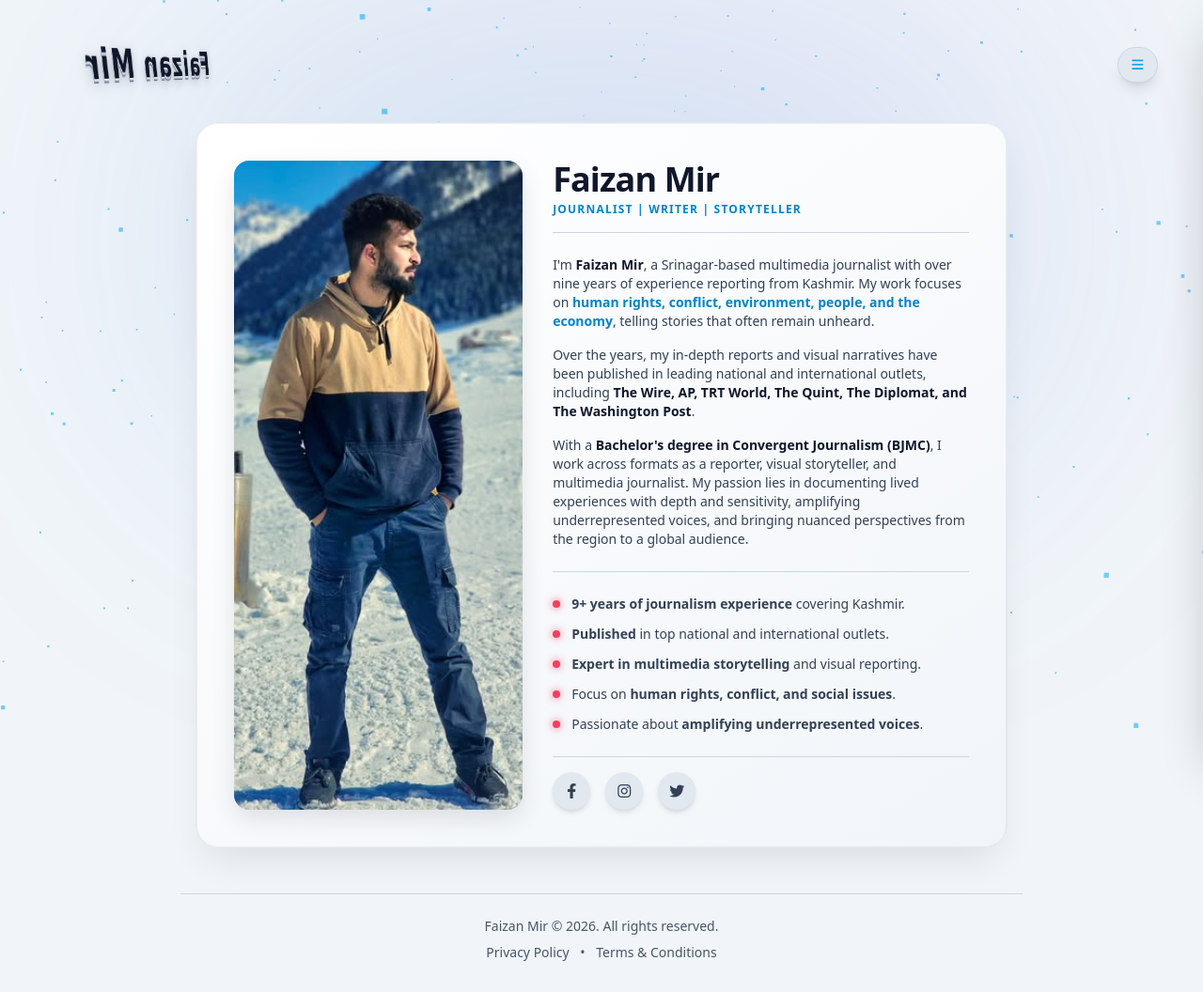
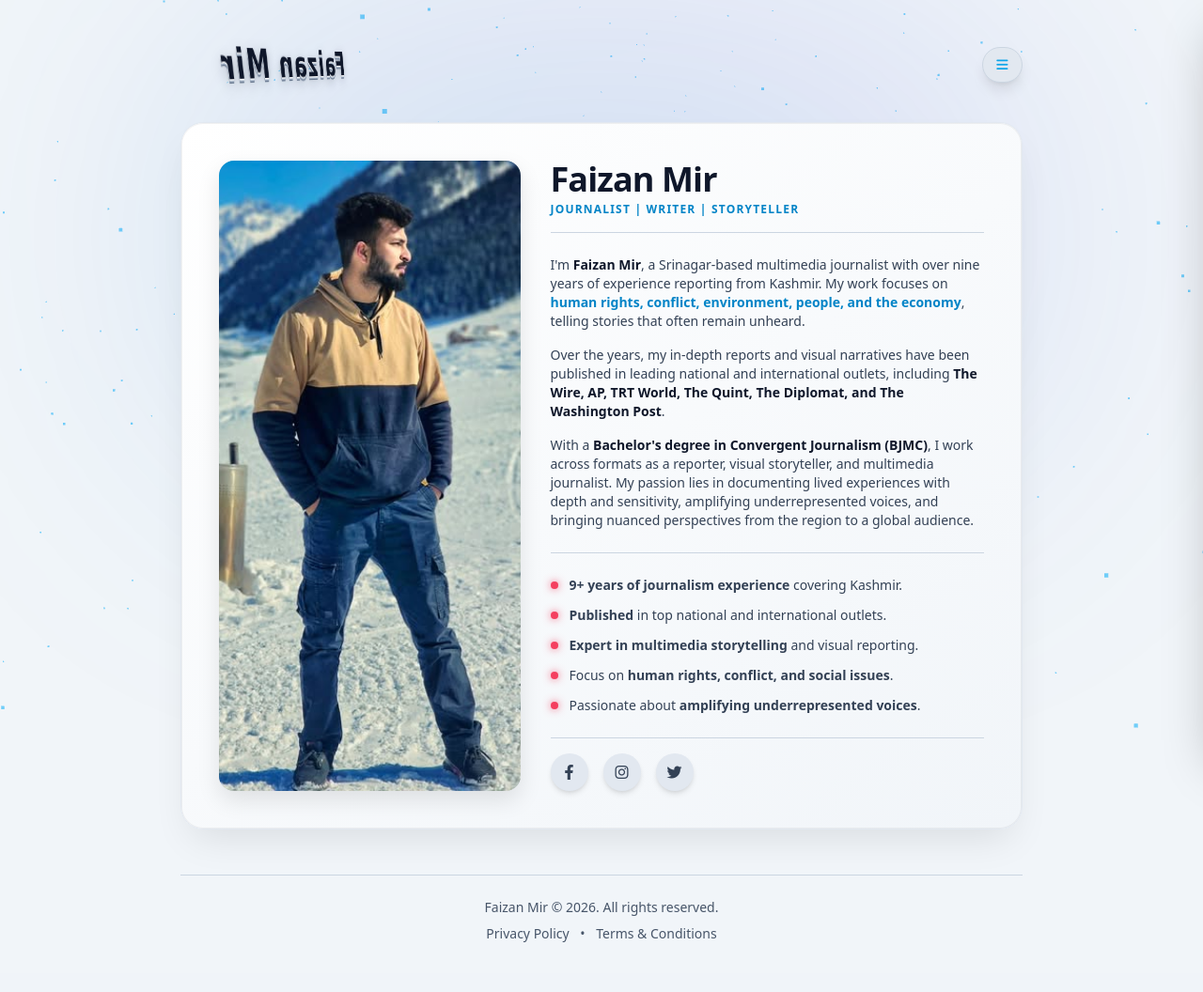
Before and after one commit to bhataru/FMJ, a FastAPI app: page / in a window 1280 px wide. Shown: the whole page at 94% size. After the commit the page ends 1003 px from the top, so only its background shows below. Run offline with FastAPI, Linux system fonts and the light colour scheme; parts of the project's set-up code (start-up, migrations or seed data) failed here and were passed over; some libraries are stand-ins or nearby versions.

Commit message:
Update main.py and project files

```diff
--- a/templates/index.html
+++ b/templates/index.html
@@ -53,7 +53,7 @@
 
         .text-3d-cursive {
             font-family: 'Great Vibes', 'Pinyon Script', 'Brush Script MT', cursive, serif;
-            font-size: clamp(1.5rem, 4vw, 2.4rem);
+            font-size: clamp(1.6rem, 3.5vw, 2.4rem);
             font-weight: bold;
             font-style: italic;
             letter-spacing: 0.05em;
@@ -106,16 +106,16 @@
         }
     </style>
 </head>
-<body class="bg-slate-100 dark:bg-darkBg text-slate-900 dark:text-slate-100 font-sans min-h-screen relative flex flex-col justify-between py-4 sm:py-8 transition-colors duration-300 overflow-x-hidden">
+<body class="bg-slate-100 dark:bg-darkBg text-slate-900 dark:text-slate-100 font-sans min-h-screen relative flex flex-col justify-between py-4 sm:py-8 px-3 sm:px-6 transition-colors duration-300 overflow-x-hidden">
 
     <div class="absolute top-0 left-1/2 -translate-x-1/2 w-[900px] h-[500px] bg-gradient-to-tr from-sky-600/15 to-indigo-600/15 blur-[140px] rounded-full pointer-events-none"></div>
 
     <!-- Header with 360-degree Rotating 3D Cursive Name -->
-    <header class="relative z-20 flex justify-between items-center w-full px-4 sm:px-12 mb-4 sm:mb-6 box-border">
-        <a href="/" class="py-2 inline-block max-w-[200px] sm:max-w-none overflow-hidden">
+    <header class="relative z-20 flex justify-between items-center w-full max-w-4xl mx-auto mb-6">
+        <a href="/" class="py-2 inline-block">
             <span class="text-3d-cursive">Faizan Mir</span>
         </a>
-        <button onclick="toggleMenu()" class="flex items-center gap-2 bg-slate-200 dark:bg-slate-900/80 border border-slate-300 dark:border-slate-700/50 px-3.5 py-2 rounded-full text-slate-700 dark:text-slate-300 hover:text-sky-500 dark:hover:text-sky-400 hover:border-sky-500 transition shadow-lg text-xs font-semibold uppercase tracking-wider cursor-pointer" title="Open Menu">
+        <button onclick="toggleMenu()" class="flex items-center gap-2 bg-slate-200 dark:bg-slate-900/80 border border-slate-300 dark:border-slate-700/50 px-3.5 py-2 rounded-full text-slate-700 dark:text-slate-300 hover:text-sky-500 dark:hover:text-sky-400 hover:border-sky-500 hover:scale-105 transition shadow-lg text-xs font-semibold uppercase tracking-wider cursor-pointer" title="Open Menu">
             <i class="fa-solid fa-bars text-sm text-sky-500 dark:text-sky-400"></i>
         </button>
     </header>
@@ -141,11 +141,11 @@
     </div>
 
     <!-- MAIN RESPONSIVE CONTAINER -->
-    <main class="relative z-10 w-full max-w-2xl lg:max-w-4xl mx-auto px-3 sm:px-4 my-auto box-border">
-        <div class="card-3d rounded-2xl sm:rounded-3xl p-4 sm:p-8 md:p-10 border border-slate-200 dark:border-white/10 relative grid grid-cols-1 md:grid-cols-12 gap-6 md:gap-8 items-stretch box-border">
+    <main class="relative z-10 w-full max-w-4xl mx-auto my-auto">
+        <div class="card-3d rounded-3xl p-5 sm:p-8 md:p-10 border border-slate-200 dark:border-white/10 relative grid grid-cols-1 md:grid-cols-12 gap-6 md:gap-8 items-stretch">
 
             <!-- Profile Image Section -->
-            <div class="md:col-span-5 relative w-full h-[320px] sm:h-[400px] md:h-auto min-h-[300px] rounded-xl sm:rounded-2xl overflow-hidden profile-card-inner bg-slate-200 dark:bg-slate-900 group">
+            <div class="md:col-span-5 relative w-full h-[350px] sm:h-[420px] md:h-auto min-h-[350px] rounded-2xl overflow-hidden profile-card-inner bg-slate-200 dark:bg-slate-900 group">
                 <img src="/static/uploads/faizan.png" alt="Faizan Mir" class="absolute inset-0 w-full h-full object-cover object-top transition-transform duration-700 ease-out group-hover:scale-110 group-hover:rotate-1" onerror="this.src='https://images.unsplash.com/photo-1534528741775-53994a69daeb?auto=format&fit=crop&q=80&w=800'">
             </div>
 
@@ -154,7 +154,7 @@
                <div>
                     <div class="mb-4 text-center md:text-left">
                         <h1 class="text-2xl sm:text-3xl md:text-4xl font-extrabold tracking-tight text-slate-900 dark:text-white mb-1">Faizan Mir</h1>
-                        <p class="text-[11px] sm:text-xs uppercase tracking-widest text-sky-600 dark:text-sky-400 font-semibold">Journalist | Writer | Storyteller</p>
+                        <p class="text-xs uppercase tracking-widest text-sky-600 dark:text-sky-400 font-semibold">Journalist | Writer | Storyteller</p>
                     </div>
 
                     <!-- Bio Text Blocks -->
@@ -172,24 +172,24 @@
 
                     <!-- Bullet Point Highlights -->
                     <div class="mt-4 sm:mt-6 pt-4 sm:pt-6 border-t border-slate-300 dark:border-slate-800/80 space-y-2 sm:space-y-3 text-xs sm:text-sm text-slate-700 dark:text-slate-300">
-                        <div class="flex items-start sm:items-center space-x-3">
-                            <span class="w-2 h-2 rounded-full bg-rose-500 shadow-[0_0_8px_rgba(244,63,94,0.8)] flex-shrink-0 mt-1.5 sm:mt-0"></span>
+                        <div class="flex items-center space-x-3">
+                            <span class="w-2 h-2 rounded-full bg-rose-500 shadow-[0_0_8px_rgba(244,63,94,0.8)] flex-shrink-0"></span>
                             <span><strong>9+ years of journalism experience</strong> covering Kashmir.</span>
                         </div>
-                        <div class="flex items-start sm:items-center space-x-3">
-                            <span class="w-2 h-2 rounded-full bg-rose-500 shadow-[0_0_8px_rgba(244,63,94,0.8)] flex-shrink-0 mt-1.5 sm:mt-0"></span>
+                        <div class="flex items-center space-x-3">
+                            <span class="w-2 h-2 rounded-full bg-rose-500 shadow-[0_0_8px_rgba(244,63,94,0.8)] flex-shrink-0"></span>
                             <span><strong>Published</strong> in top national and international outlets.</span>
                         </div>
-                        <div class="flex items-start sm:items-center space-x-3">
-                            <span class="w-2 h-2 rounded-full bg-rose-500 shadow-[0_0_8px_rgba(244,63,94,0.8)] flex-shrink-0 mt-1.5 sm:mt-0"></span>
+                        <div class="flex items-center space-x-3">
+                            <span class="w-2 h-2 rounded-full bg-rose-500 shadow-[0_0_8px_rgba(244,63,94,0.8)] flex-shrink-0"></span>
                             <span><strong>Expert in multimedia storytelling</strong> and visual reporting.</span>
                         </div>
-                        <div class="flex items-start sm:items-center space-x-3">
-                            <span class="w-2 h-2 rounded-full bg-rose-500 shadow-[0_0_8px_rgba(244,63,94,0.8)] flex-shrink-0 mt-1.5 sm:mt-0"></span>
+                        <div class="flex items-center space-x-3">
+                            <span class="w-2 h-2 rounded-full bg-rose-500 shadow-[0_0_8px_rgba(244,63,94,0.8)] flex-shrink-0"></span>
                             <span>Focus on <strong>human rights, conflict, and social issues</strong>.</span>
                         </div>
-                        <div class="flex items-start sm:items-center space-x-3">
-                            <span class="w-2 h-2 rounded-full bg-rose-500 shadow-[0_0_8px_rgba(244,63,94,0.8)] flex-shrink-0 mt-1.5 sm:mt-0"></span>
+                        <div class="flex items-center space-x-3">
+                            <span class="w-2 h-2 rounded-full bg-rose-500 shadow-[0_0_8px_rgba(244,63,94,0.8)] flex-shrink-0"></span>
                             <span>Passionate about <strong>amplifying underrepresented voices</strong>.</span>
                         </div>
                     </div>
@@ -207,7 +207,7 @@
     </main>
 
     <!-- WEBSITE FOOTER -->
-    <footer class="relative z-10 w-full max-w-2xl lg:max-w-4xl mx-auto px-4 mt-8 sm:mt-12 pt-6 border-t border-slate-300 dark:border-slate-800 text-center text-xs sm:text-sm text-slate-600 dark:text-slate-400 space-y-2 box-border">
+    <footer class="relative z-10 w-full max-w-4xl mx-auto mt-12 pt-6 border-t border-slate-300 dark:border-slate-800 text-center text-sm text-slate-600 dark:text-slate-400 space-y-2">
         <p>Faizan Mir &copy; <span id="current-year"></span>. All rights reserved.</p>
         <p class="space-x-2">
             <a href="/privacy" class="hover:text-sky-500 dark:hover:text-sky-400 transition">Privacy Policy</a>
@@ -232,16 +232,16 @@
             const camera = new THREE.PerspectiveCamera(75, window.innerWidth / window.innerHeight, 0.1, 1000);
             const renderer = new THREE.WebGLRenderer({ alpha: true, antialias: true });
             renderer.setSize(window.innerWidth, window.innerHeight);
-            renderer.setPixelRatio(Math.min(window.devicePixelRatio, 2)); // Optimizes mobile rendering performance
+            renderer.setPixelRatio(Math.min(window.devicePixelRatio, 2));
             container.appendChild(renderer.domElement);
 
-            const particlesCount = window.innerWidth < 768 ? 400 : 1000; // Reduce particle load for lower-end mobile GPUs
+            const particlesCount = window.innerWidth < 768 ? 400 : 1000;
             const posArray = new Float32Array(particlesCount * 3);
             for(let i = 0; i < particlesCount * 3; i++) { posArray[i] = (Math.random() - 0.5) * 15; }
 
             const geometry = new THREE.BufferGeometry();
             geometry.setAttribute('position', new THREE.BufferAttribute(posArray, 3));
-            const material = new THREE.PointsMaterial({ size: 0.03, color: 0x38bdf8, transparent: true, opacity: 0.7 });
+            const material = new THREE.PointsMaterial({ size: 0.025, color: 0x38bdf8, transparent: true, opacity: 0.7 });
             const mesh = new THREE.Points(geometry, material);
             scene.add(mesh);
             camera.position.z = 4;
```
Also changed, not shown: templates/home.html (+14 -20 lines).
